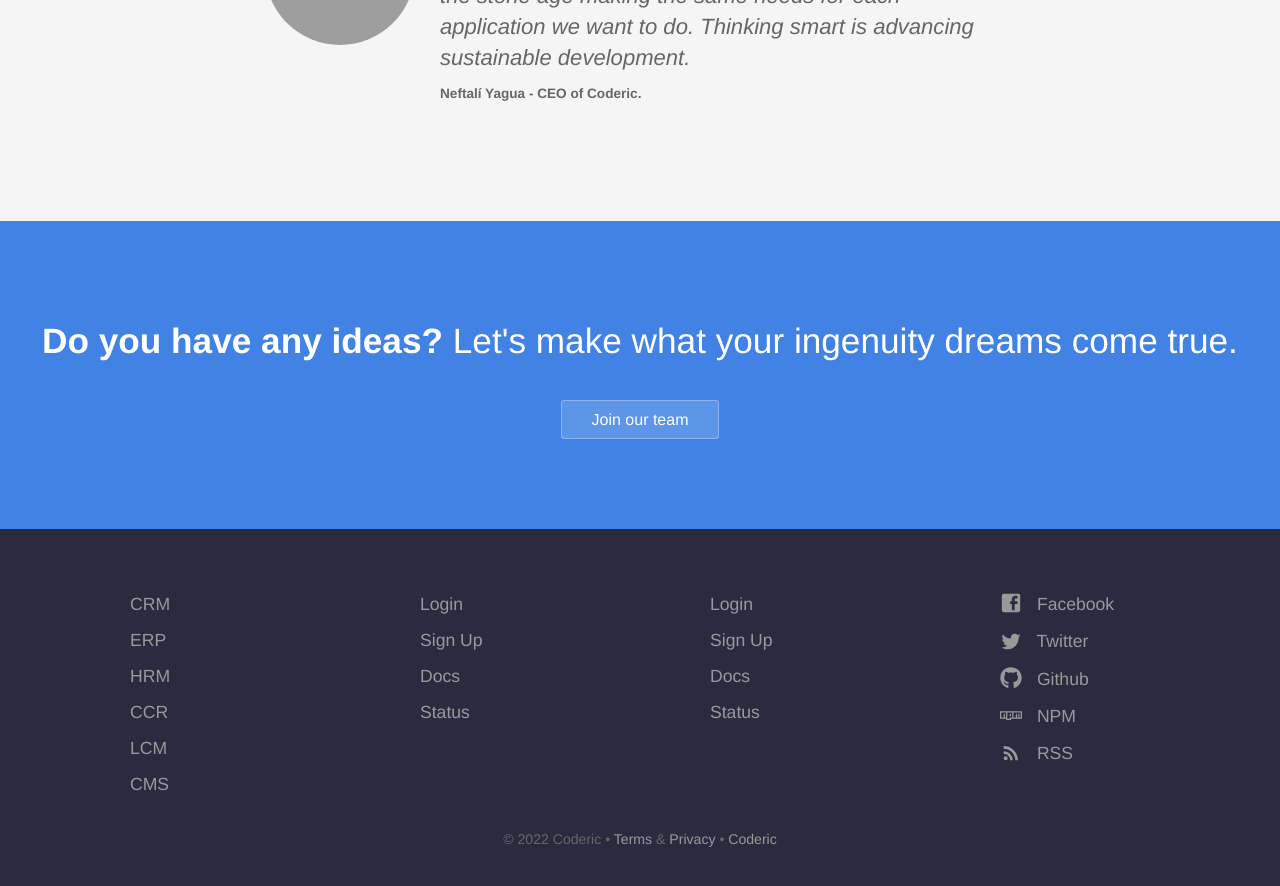
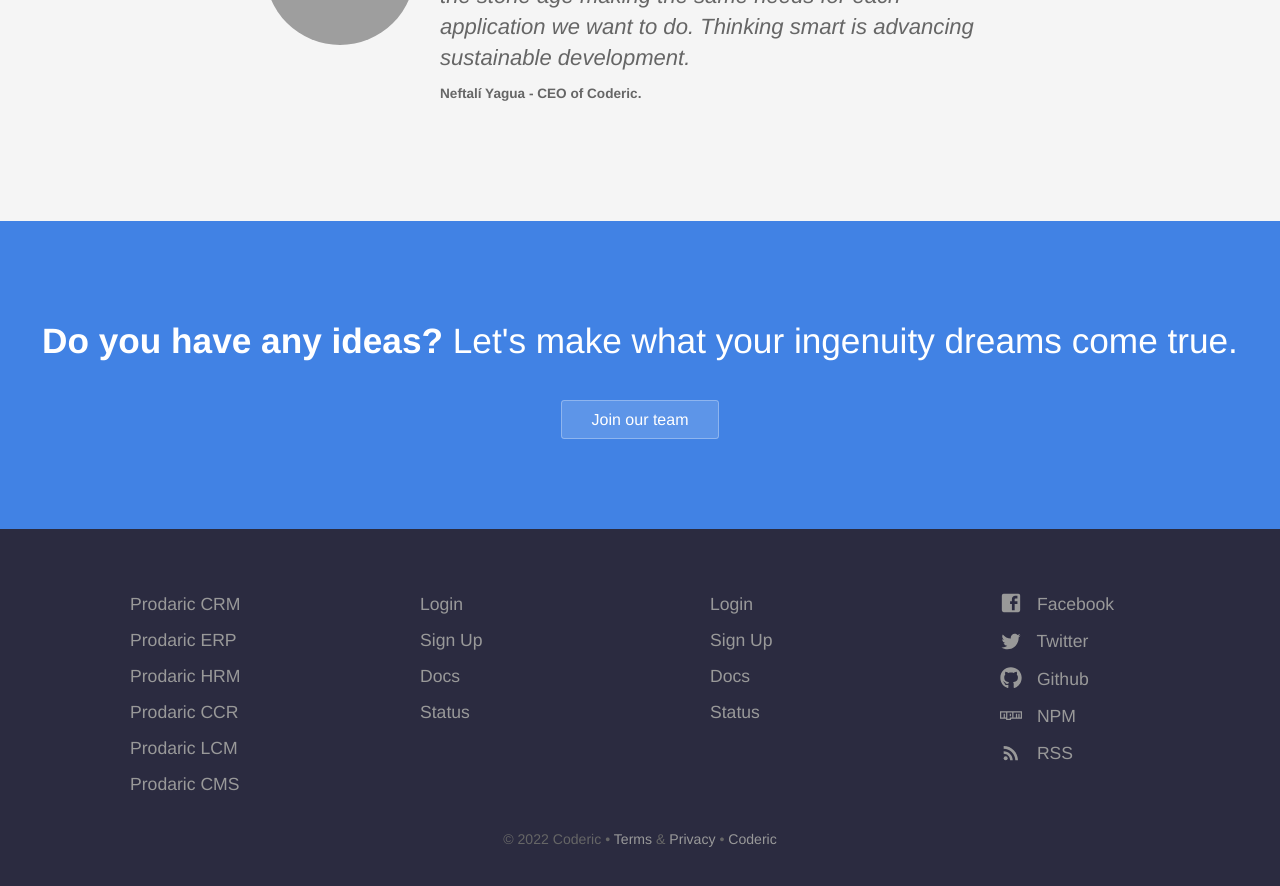
Before and after one commit to CodericLatam/CCR, a Jekyll site: the page built from index.html, in a window 1280 px wide and 900 px high, scrolled down 3759 px. Shown: the top 886 px of the window. Built offline with Jekyll 4.4.1, drawn with Linux system fonts in a browser that asks for light colours; the list of posts is cut into pages by our own code; grey boxes are pictures that could not be loaded.

```diff
--- a/_data/footer.yml
+++ b/_data/footer.yml
@@ -1,16 +1,16 @@
 - links:
-  - name: CRM
-    link: /CRM/
-  - name: ERP
-    link: /ERP/
-  - name: HRM
-    link: /HRM/
-  - name: CCR
-    link: /CCR/
-  - name: LCM
-    link: /LCM/
-  - name: CMS
-    link: /CMS/
+  - name: Prodaric CRM
+    link: https://crm.prodaric.com/
+  - name: Prodaric ERP
+    link: https://erp.prodaric.com/
+  - name: Prodaric HRM
+    link: https://hrm.prodaric.com/
+  - name: Prodaric CCR
+    link: https://ccr.prodaric.com/
+  - name: Prodaric LCM
+    link: https://lcm.prodaric.com/
+  - name: Prodaric CMS
+    link: https://cms.prodaric.com/
 - links:
   - name: Login
     link: /
```
